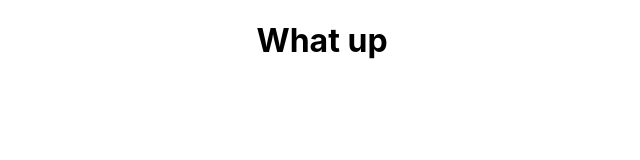
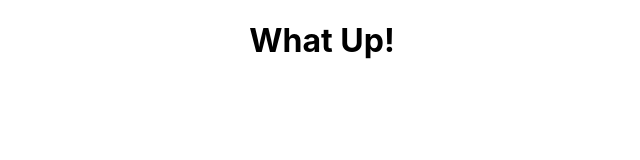
Before and after one commit to jon-choi/recipes, a React (Create React App) app: page / in a window 1280 px wide. Shown: the top 160 px of the page, without its empty margins (318-958 px from the left). Built offline with nearby package versions, Linux system fonts and the light colour scheme.

Commit message:
add recipe api and use env for key protection

```diff
--- a/src/App.js
+++ b/src/App.js
@@ -1,13 +1,15 @@
 import logo from "./logo.svg";
 import "./App.css";
 
-function App() {
+const App = () => {
+  const exampleReq = `https://api.edamam.com/search?q=chicken&app_id=${process.env.APP_ID}&app_key=${process.env.APP_KEY}`;
+
   return (
     <div className="App">
-      <h1>What up</h1>
+      <h1>What Up!</h1>
     </div>
   );
-}
+};
 
 export default App;
 // adding a comment
```
Also changed, not shown: 1 other file (tests, documents, lock files or other folders).
